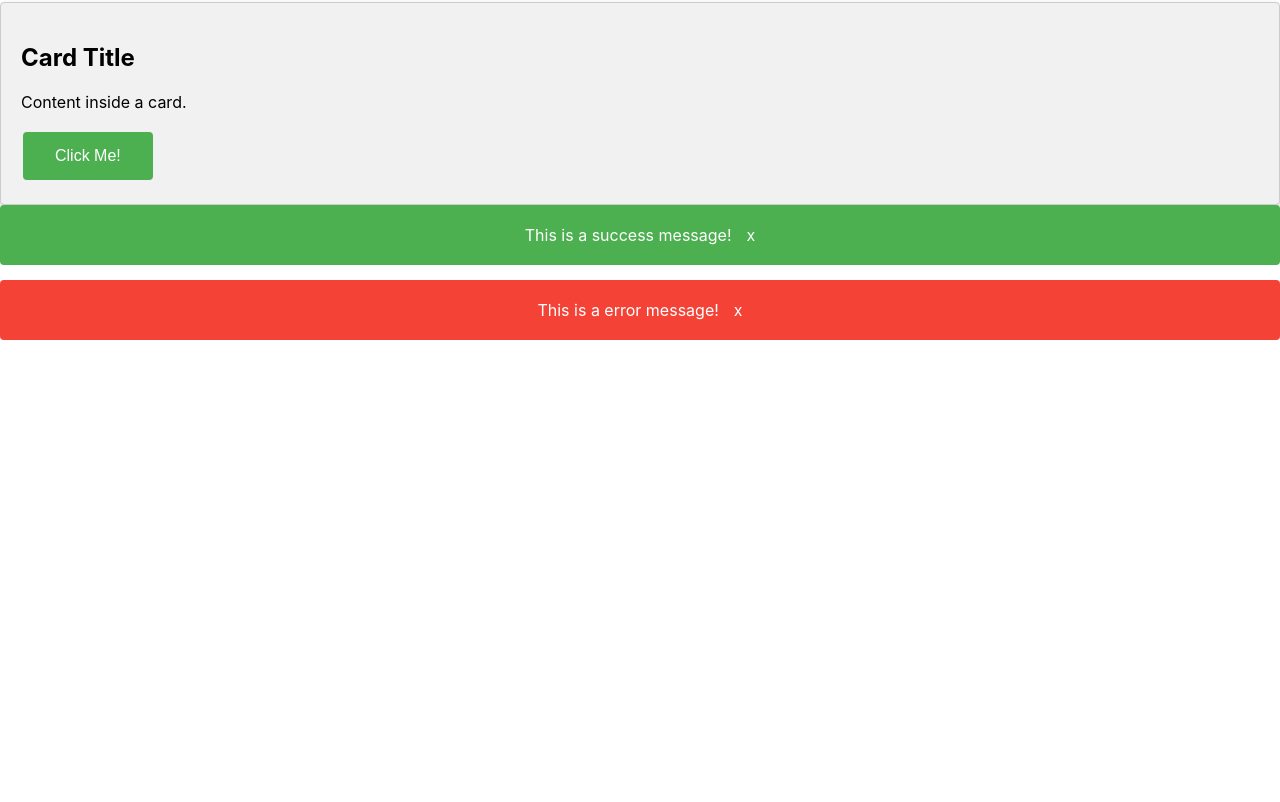
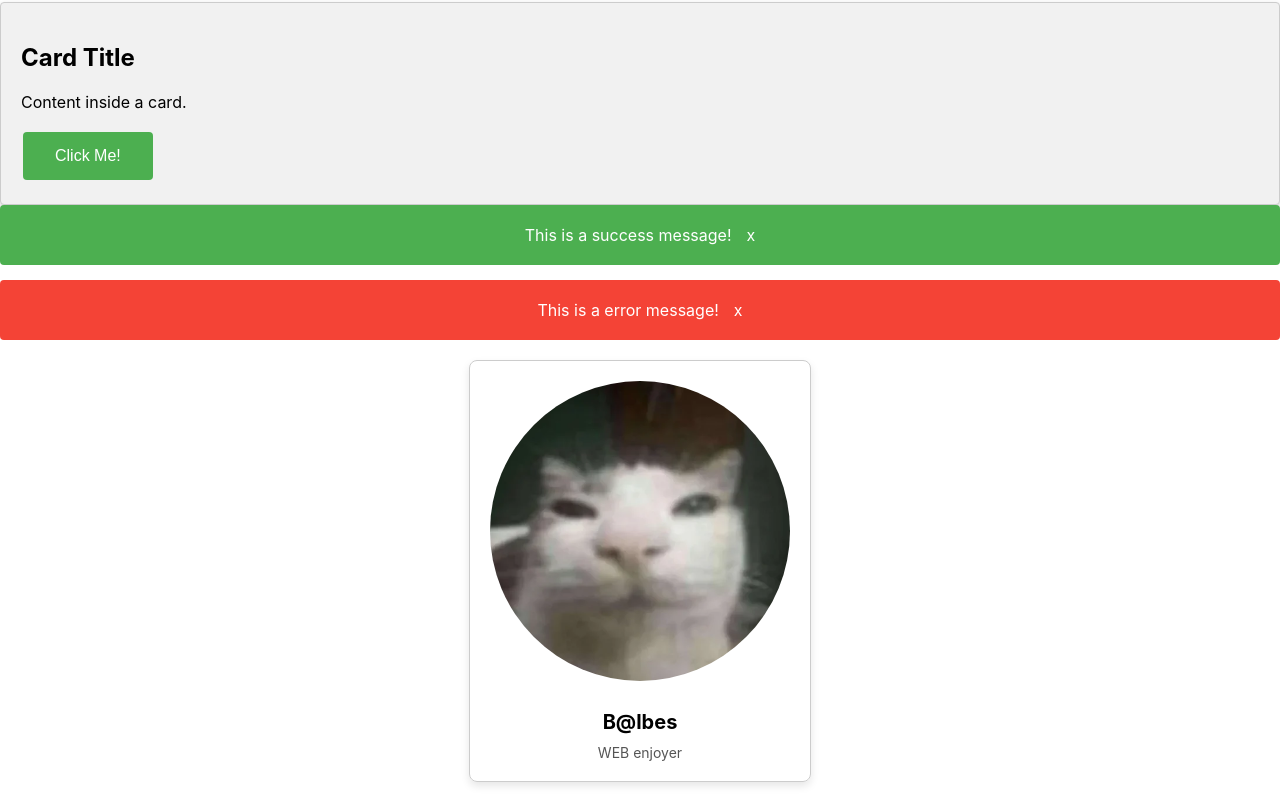
Before and after one commit to Traer3/ReactJs, a React (Create React App) app in the folder css-basics/: page / in a window 1280 px wide. Shown: the part 315-1117 px from the top of the page. Before the commit the page ends 800 px from the top, so only its background shows below. Built offline with nearby package versions, Linux system fonts and the light colour scheme; the HTML template or start-up script is replaced by a standard one.

Commit message:
modified:   css-basics/src/App.js 	new file:   css-basics/src/components/ProfileCard.jsx

```diff
--- a/css-basics/src/App.js
+++ b/css-basics/src/App.js
@@ -5,6 +5,7 @@ import ToggleButton from './components/ToggleButton';
 import Button from './components/Button';
 import Card from './components/Card';
 import Alert from './components/Alert';
+import ProfileCard from './components/ProfileCard';
 
 function App() {
   return (
@@ -20,6 +21,7 @@ function App() {
      <ToggleButton />
 
 
+
       <Card>
             <h2>Card Title</h2>
             <p>Content inside a card.</p>
@@ -30,6 +32,9 @@ function App() {
           <Alert type="success" message="This is a success message!"/>
           <Alert type="error" message="This is a error message!"/>
     </div>
+
+    <ProfileCard />
+
     </div>
   );
 }
--- /dev/null
+++ b/css-basics/src/components/ProfileCard.jsx
@@ -0,0 +1,46 @@
+import React from "react";
+import logo from '../images/me.png'
+
+const ProfileCard = () =>{
+
+    const cardStyle= {
+
+        border:'1px solid #ccc',
+        padding: '20px',
+        borderRadius: '8px',
+        boxShadow: '0 4px 8px rgba(0,0,0,0.1)',
+        maxWidth: '300px',
+        margin: '20px auto',
+        textAlign: 'center'
+
+    };
+
+    const nameStyle ={
+        fontSize: '20px',
+        fontWeight: 'bold',
+        margin: '10px 0'
+    };
+
+    const bioStyle = {
+        fontSize: '14px',
+        color: '#555'
+    };
+
+    return(
+        <div style={cardStyle}>
+            <img
+                src={logo}
+                alt="Profile"
+                style={{borderRadius: '50%', maxWidth: '300px', marginBottom: '15px'}}
+            />
+
+            <div style={nameStyle}> B@lbes </div>
+            <div style={bioStyle}> WEB enjoyer</div>
+
+            <div/>
+        </div>
+    );
+
+};
+
+export default ProfileCard
```
